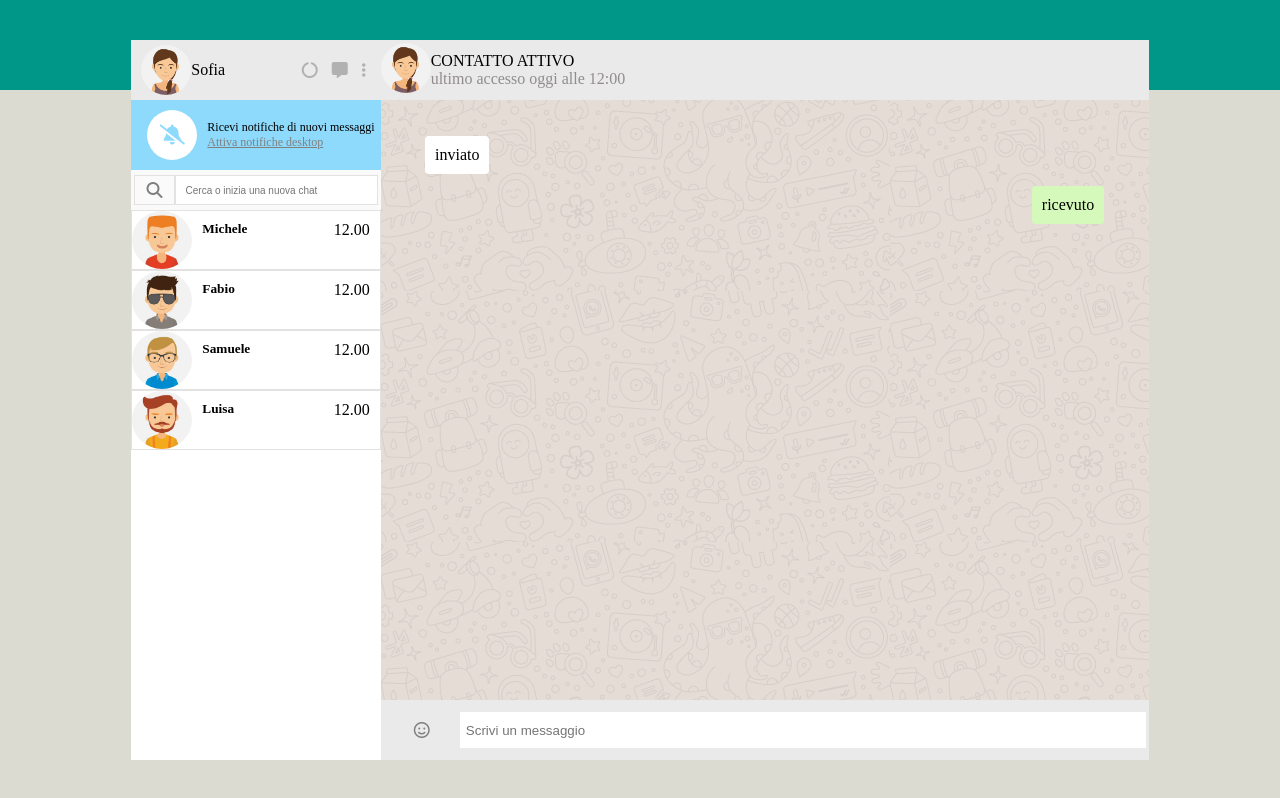
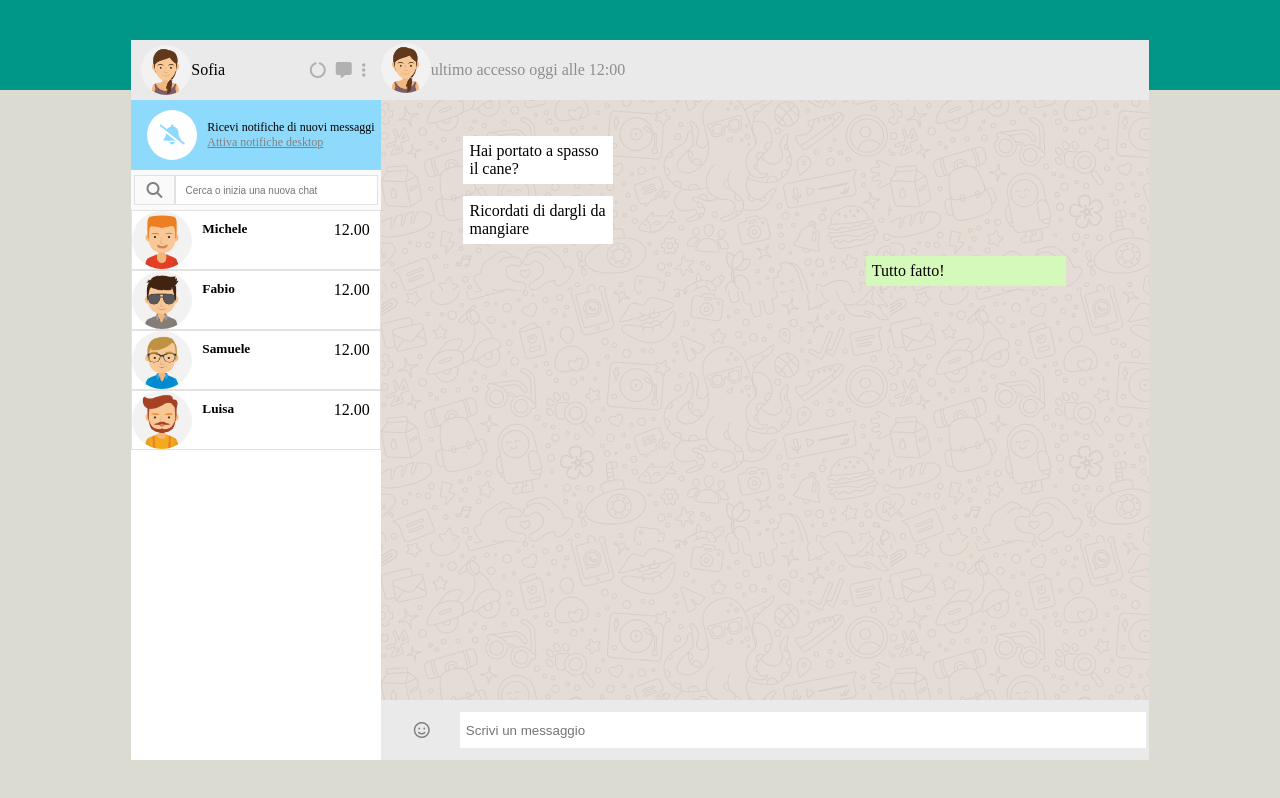
Before and after one commit to MattiaAngelini/vue-boolzapp, a plain HTML site: page index.html in a window 1280 px wide. Drawn offline with nearby package versions, Linux system fonts and the light colour scheme.

Commit message:
Add: dinamic chat on click

```diff
--- a/assets/css/styles.css
+++ b/assets/css/styles.css
@@ -228,37 +228,27 @@ body {
 /***DINAMIC CHAT**/
 
 .chat-area {
-    width: 100%;
+    margin: auto;
+    width: 80%;
     height: 100%;
     overflow-y: auto;
     margin-top: 30px;
+    display: flex;
+    flex-direction: column;
 }
 
-.badge {
+.container-sent {
+    width: 150px;
+    margin: 6px;
+    padding: 6px;
     background-color: white;
-    border-radius: 4px;
-    padding: 10px;
-}
 
-.container-send {
-    padding: 6px;
-    display: flex;
-    justify-content: start;
-    margin-left: 5%;
 }
 
 .container-received {
+    background-color: #d5f9ba;
+    width: 200px;
+    margin: 6px;
     padding: 6px;
-    display: flex;
-    justify-content: end;
-    margin-right: 5%;
+    align-self: flex-end;
 }
-
-.send {
-    justify-content: start;
-}
-
-.received {
-    background-color: #d5f9ba;
-
-}
--- a/assets/js/script.js
+++ b/assets/js/script.js
@@ -3,6 +3,7 @@ const { createApp } = Vue;
 createApp({
     data() {
         return {
+          userActive: 0,
             contacts: [{
                 name: 'Michele',
                 avatar: '_1',
@@ -86,18 +87,14 @@ createApp({
         };
     },
     methods: {
+
+		accountActive(index){
+			this.userActive = index;
+      console.log(this.userActive)
+		},
     }
 }).mount('#app');
 
-// Milestone 1
-// - Replica della grafica con la possibilità di
-// avere messaggi scritti dall’utente (verdi) e
-// dall’interlocutore (bianco)
-// assegnando due classi CSS diverse
-
-// - Visualizzazione dinamica della lista contatti:
-//  tramite la direttiva v-for, visualizzare nome e immagine
-//   di ogni contatto
 
 // Milestone 2
 // - Visualizzazione dinamica dei messaggi:
--- a/index.html
+++ b/index.html
@@ -14,6 +14,8 @@
 <body>
 
    <main>
+
+    <div id="app">
 
         <div class="wrap-bar"></div>
 
@@ -64,10 +66,10 @@
                     </div>
 
                     <!--CONTACTS-->
-                    <div class="container-contacts" id="app">
+                    <div class="container-contacts">
 
                          <!--SINGLE CONTACT-->
-                         <section  v-for="(contact,index) in contacts" class="section-contacts">
+                         <section  @click="accountActive(index)"  v-for="(contact,index) in contacts" class="section-contacts">
                             <div class="contact-card">
                                 <figure>
                                     <img :src="'assets/img/avatar' + contact.avatar + '.jpg'" alt="">
@@ -94,21 +96,19 @@
                             <img class="user-img" src="./assets/img/avatar_io.jpg" alt="">
                         </figure>
                         <div>
-                            <p>CONTATTO ATTIVO</p>
+                            <p>{{}}</p>
                             <p class="last-access">ultimo accesso oggi alle 12:00</p>
                         </div>
                    </section>
 
+
                    <!--CHAT-->
                    <section class="chat-area">
 
-                        <div class="container-send">
-                            <span class="badge send">inviato</span>
+                        <div v-for="message in contacts[userActive].messages" :class="{ 'container-sent': message.status === 'sent', 'container-received': message.status === 'received' }">
+                            <span>{{ message.message }}</span>
                         </div>
 
-                        <div class="container-received">
-                            <span class="badge received">ricevuto</span>
-                        </div>
 
                    </section>
 
@@ -131,6 +131,8 @@
             </div>
        </section>
 
+    </div>
+
    </main>
 
     <!--MY SCRIPT-->
```
Also changed, not shown: 1 other file.
